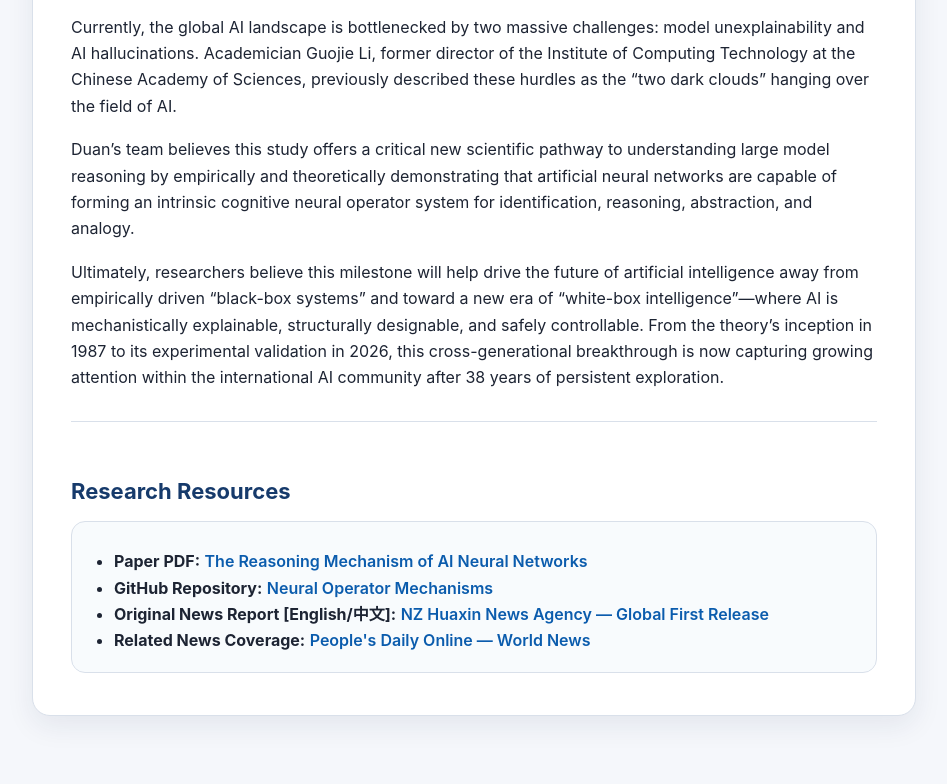
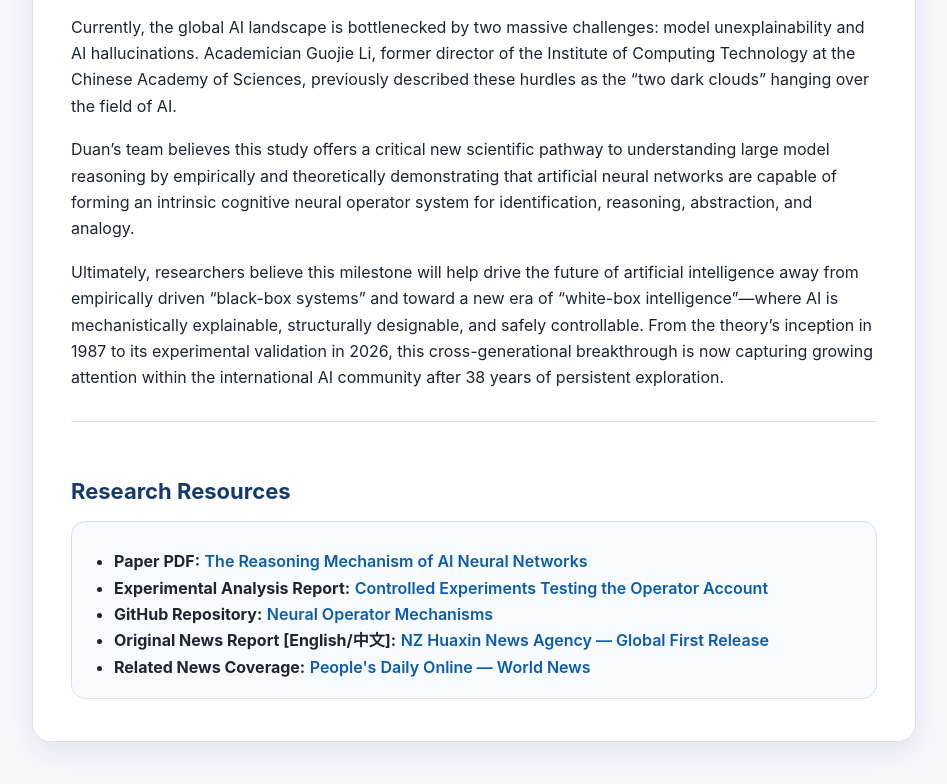
Before and after one commit to jianyu-duan-nz/neural-operator-mechanisms, a plain HTML site: page index.html in a window 1280 px wide. Shown: the part 1989-2773 px from the top of the page, without its empty margins (166-1113 px from the left). Drawn offline with Linux system fonts and the light colour scheme.

Commit message:
Add experiment report

```diff
--- a/index.html
+++ b/index.html
@@ -210,6 +210,7 @@
           <div class="resource-box">
             <ul>
               <li><strong>Paper PDF:</strong> <a href="The_Reasoning_Mechanism_of_AI_Neural_Networks.pdf">The Reasoning Mechanism of AI Neural Networks</a></li>
+              <li><strong>Experimental Analysis Report:</strong> <a href="Experimental_Analysis_Report.pdf">Controlled Experiments Testing the Operator Account</a></li>
               <li><strong>GitHub Repository:</strong> <a href="https://github.com/jianyu-duan-nz/neural-operator-mechanisms" target="_blank" rel="noopener">Neural Operator Mechanisms</a></li>
               <li><strong>Original News Report [English/中文]:</strong> <a href="https://worldhorizon.cn/archives/60762" target="_blank" rel="noopener">NZ Huaxin News Agency — Global First Release</a></li>
               <li><strong>Related News Coverage:</strong> <a href="http://world.people.com.cn/n1/2016/0316/c1002-28204309.html" target="_blank" rel="noopener">People's Daily Online — World News</a></li>
```
Also changed, not shown: 2 other files.
